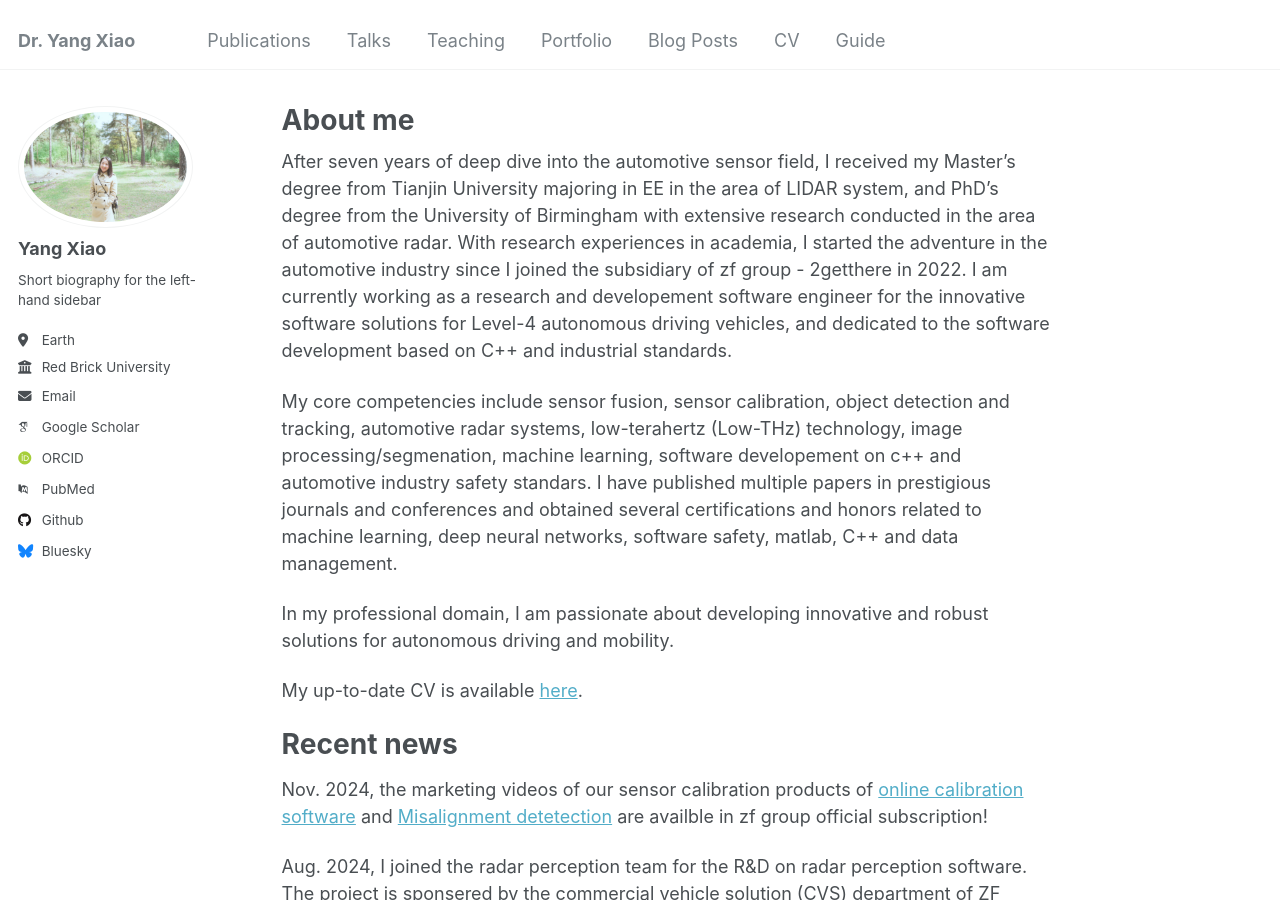
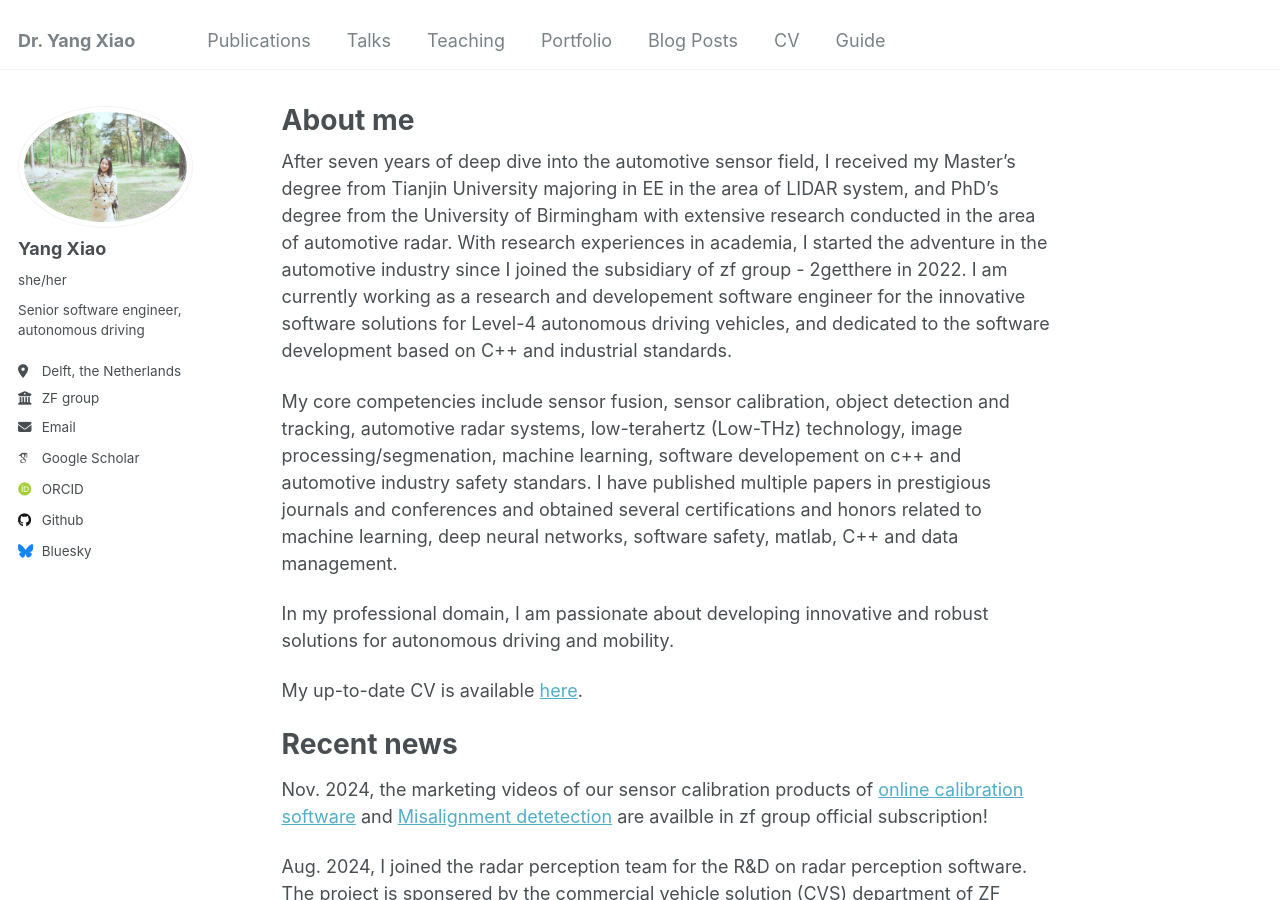
Before and after one commit to YangSophiaXiao/Yang.Sophia.Xiao.github.io, a Jekyll site: the page built from _pages/about.md, in a window 1280 px wide and 900 px high. Built offline with Jekyll 4.4.1, drawn with Linux system fonts in a browser that asks for light colours; some web fonts are replaced.

Commit message:
Commit config file

```diff
--- a/_config.yml
+++ b/_config.yml
@@ -23,10 +23,10 @@ author:
   # Biographic information
   avatar           : "profile.png"
   name             : "Yang Xiao"
-  pronouns         : # example: "she/her"
-  bio              : "Short biography for the left-hand sidebar"
-  location         : "Earth"
-  employer         : "Red Brick University"
+  pronouns         : "she/her"
+  bio              : "Senior software engineer, autonomous driving"
+  location         : "Delft, the Netherlands"
+  employer         : "ZF group"
   uri              : # URL
   email            : "yang.sophia.xiao@gmail.com"
 
@@ -34,9 +34,9 @@ author:
   arxiv            : # URL - Update with the correct link to your profile
   googlescholar    : "https://scholar.google.com/citations?user=MxarchcAAAAJ&hl=en"
   impactstory      : # URL
-  orcid            : "http://orcid.org/yourorcidurl"
+  orcid            : "https://orcid.org/0000-0003-2804-9060"
   semantic         : # URL
-  pubmed           : "https://www.ncbi.nlm.nih.gov/pubmed/?term=john+snow"
+  pubmed           : # "https://www.ncbi.nlm.nih.gov/pubmed/?term=john+snow"
   researchgate     : # URL
   scopus           : # URL
 
```
